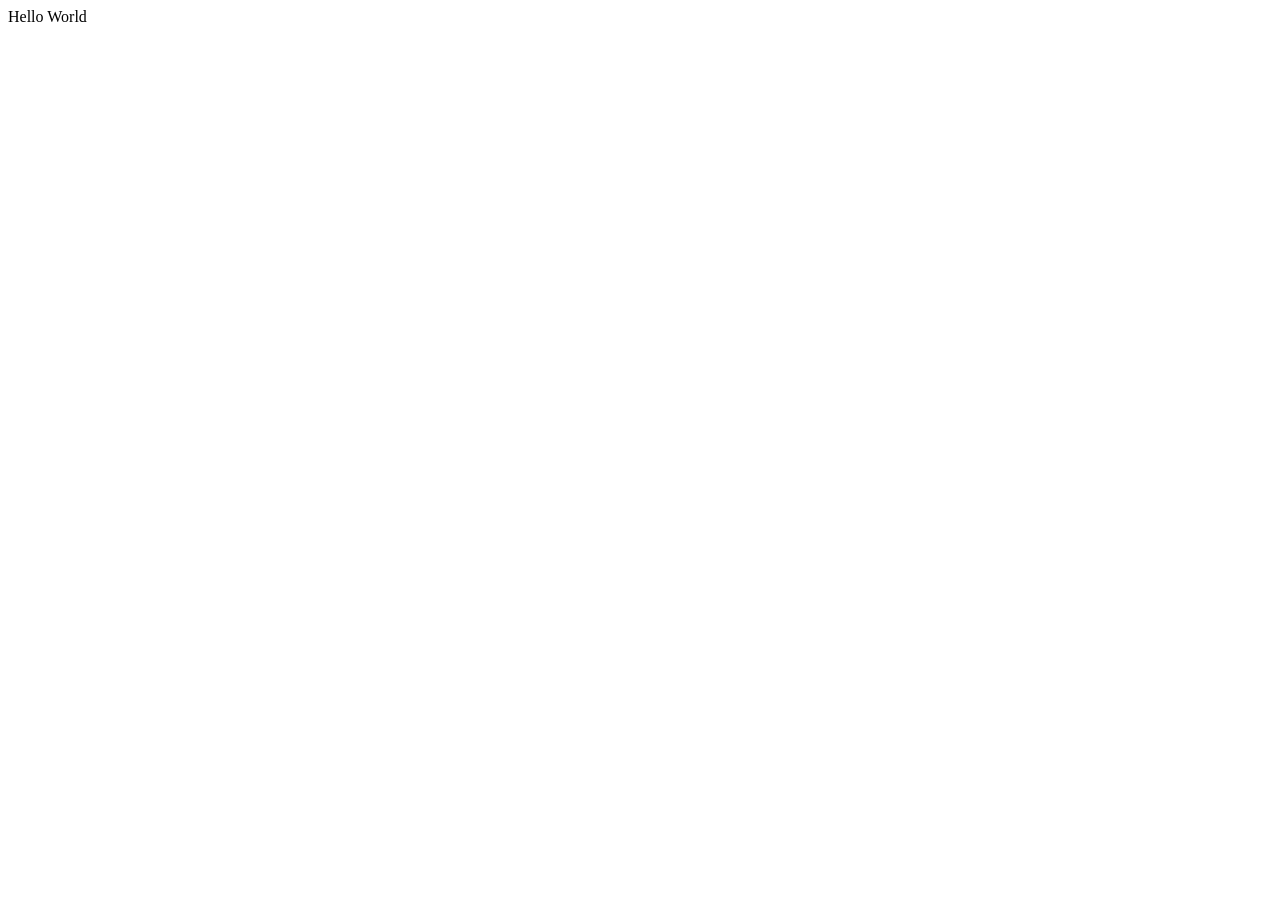
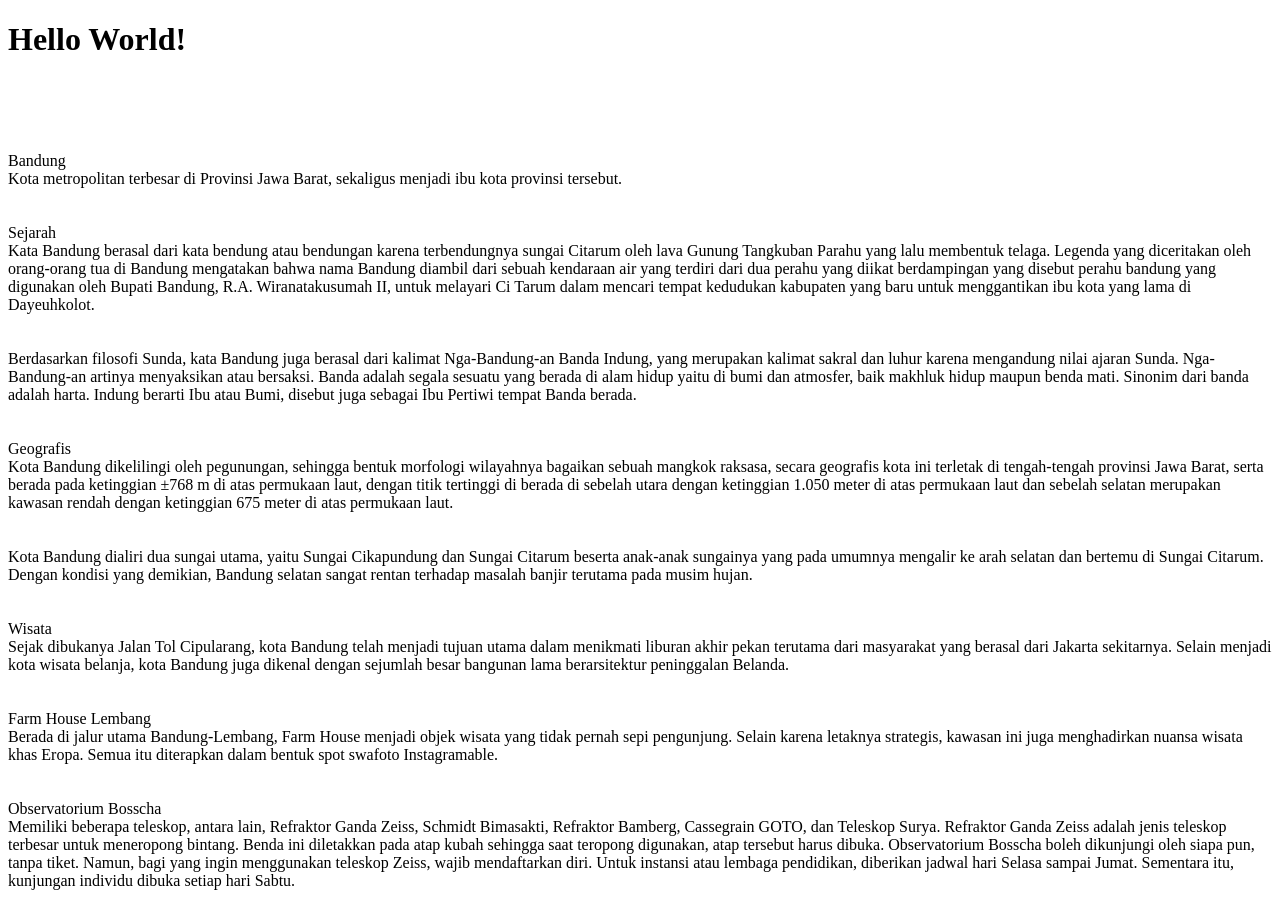
Before and after one commit to lendraprasasti/my_repo_from_remote, a plain HTML site: page index.html in a window 1280 px wide. Before the commit the page ends 800 px from the top, so only its background shows below. Drawn offline with Linux system fonts and the light colour scheme.

Commit message:
Update index.html

```diff
--- a/index.html
+++ b/index.html
@@ -1,9 +1,50 @@
 <!DOCTYPE html>
 <html>
-    <head>
-    </head>
 
-    <body>
-        Hello World
-    </body>
+<head>
+    <title>index</title>
+</head>
+
+<body>
+    <h1>Hello World!</h1>
+    <br><br><br>
+    <br>Bandung
+    <br>Kota metropolitan terbesar di Provinsi Jawa Barat, sekaligus menjadi ibu kota provinsi tersebut.
+    <br>
+    <br>
+    <br>Sejarah
+    <br>Kata Bandung berasal dari kata bendung atau bendungan karena terbendungnya sungai Citarum oleh lava Gunung Tangkuban Parahu yang lalu membentuk telaga. Legenda yang diceritakan oleh orang-orang tua di Bandung mengatakan bahwa nama Bandung diambil
+    dari sebuah kendaraan air yang terdiri dari dua perahu yang diikat berdampingan yang disebut perahu bandung yang digunakan oleh Bupati Bandung, R.A. Wiranatakusumah II, untuk melayari Ci Tarum dalam mencari tempat kedudukan kabupaten yang baru untuk
+    menggantikan ibu kota yang lama di Dayeuhkolot.
+    <br>
+    <br>
+    <br>Berdasarkan filosofi Sunda, kata Bandung juga berasal dari kalimat Nga-Bandung-an Banda Indung, yang merupakan kalimat sakral dan luhur karena mengandung nilai ajaran Sunda. Nga-Bandung-an artinya menyaksikan atau bersaksi. Banda adalah segala
+    sesuatu yang berada di alam hidup yaitu di bumi dan atmosfer, baik makhluk hidup maupun benda mati. Sinonim dari banda adalah harta. Indung berarti Ibu atau Bumi, disebut juga sebagai Ibu Pertiwi tempat Banda berada.
+    <br>
+    <br>
+    <br>Geografis
+    <br>Kota Bandung dikelilingi oleh pegunungan, sehingga bentuk morfologi wilayahnya bagaikan sebuah mangkok raksasa, secara geografis kota ini terletak di tengah-tengah provinsi Jawa Barat, serta berada pada ketinggian ±768 m di atas permukaan laut,
+    dengan titik tertinggi di berada di sebelah utara dengan ketinggian 1.050 meter di atas permukaan laut dan sebelah selatan merupakan kawasan rendah dengan ketinggian 675 meter di atas permukaan laut.
+    <br>
+    <br>
+    <br>Kota Bandung dialiri dua sungai utama, yaitu Sungai Cikapundung dan Sungai Citarum beserta anak-anak sungainya yang pada umumnya mengalir ke arah selatan dan bertemu di Sungai Citarum. Dengan kondisi yang demikian, Bandung selatan sangat rentan
+    terhadap masalah banjir terutama pada musim hujan.
+    <br>
+    <br>
+    <br>Wisata
+    <br>Sejak dibukanya Jalan Tol Cipularang, kota Bandung telah menjadi tujuan utama dalam menikmati liburan akhir pekan terutama dari masyarakat yang berasal dari Jakarta sekitarnya. Selain menjadi kota wisata belanja, kota Bandung juga dikenal dengan
+    sejumlah besar bangunan lama berarsitektur peninggalan Belanda.
+    <br>
+    <br>
+    <br>Farm House Lembang
+    <br>Berada di jalur utama Bandung-Lembang, Farm House menjadi objek wisata yang tidak pernah sepi pengunjung. Selain karena letaknya strategis, kawasan ini juga menghadirkan nuansa wisata khas Eropa. Semua itu diterapkan dalam bentuk spot swafoto
+    Instagramable.
+    <br>
+    <br>
+    <br>Observatorium Bosscha
+    <br>Memiliki beberapa teleskop, antara lain, Refraktor Ganda Zeiss, Schmidt Bimasakti, Refraktor Bamberg, Cassegrain GOTO, dan Teleskop Surya. Refraktor Ganda Zeiss adalah jenis teleskop terbesar untuk meneropong bintang. Benda ini diletakkan pada
+    atap kubah sehingga saat teropong digunakan, atap tersebut harus dibuka. Observatorium Bosscha boleh dikunjungi oleh siapa pun, tanpa tiket. Namun, bagi yang ingin menggunakan teleskop Zeiss, wajib mendaftarkan diri. Untuk instansi atau lembaga pendidikan,
+    diberikan jadwal hari Selasa sampai Jumat. Sementara itu, kunjungan individu dibuka setiap hari Sabtu.
+</body>
+
 </html>
```
